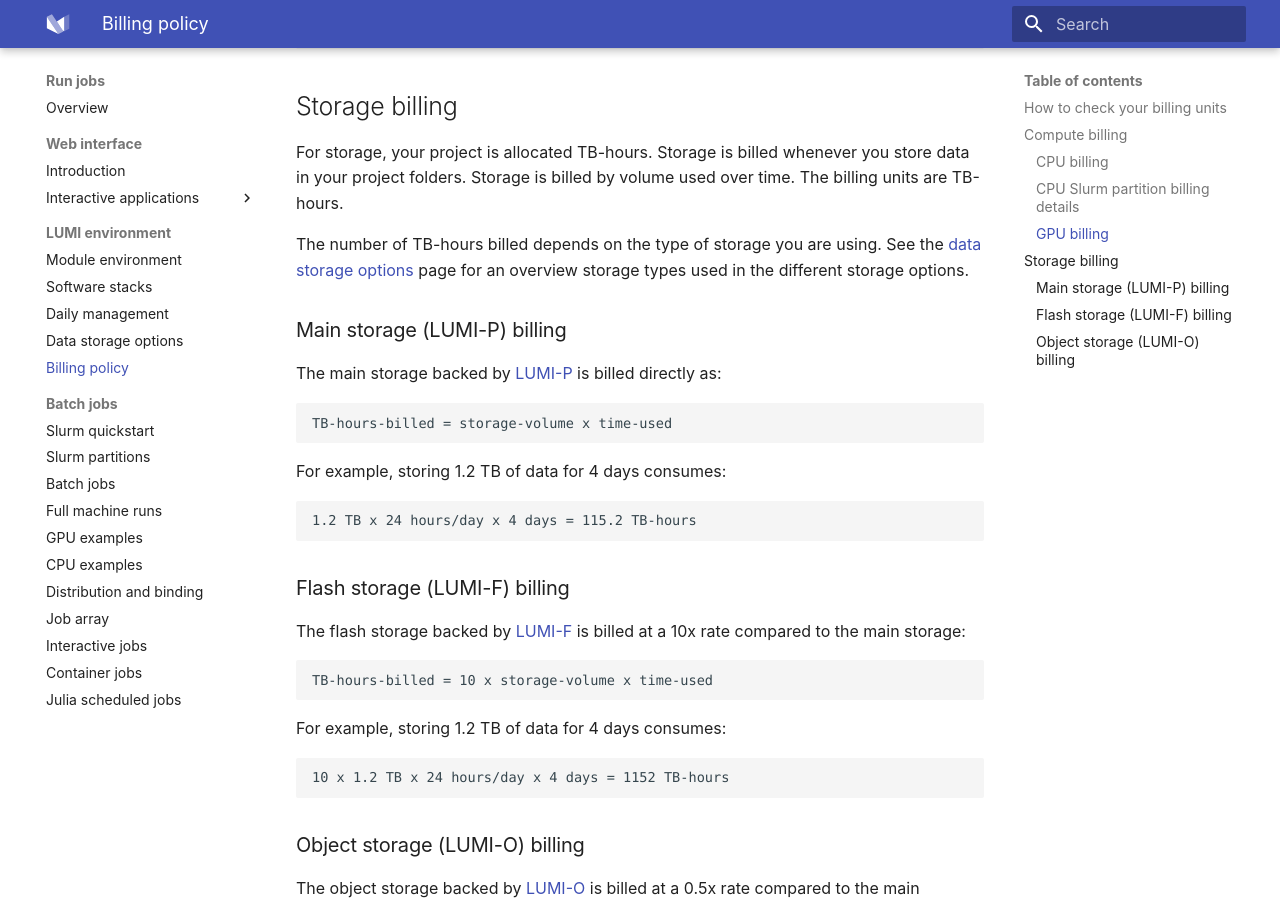
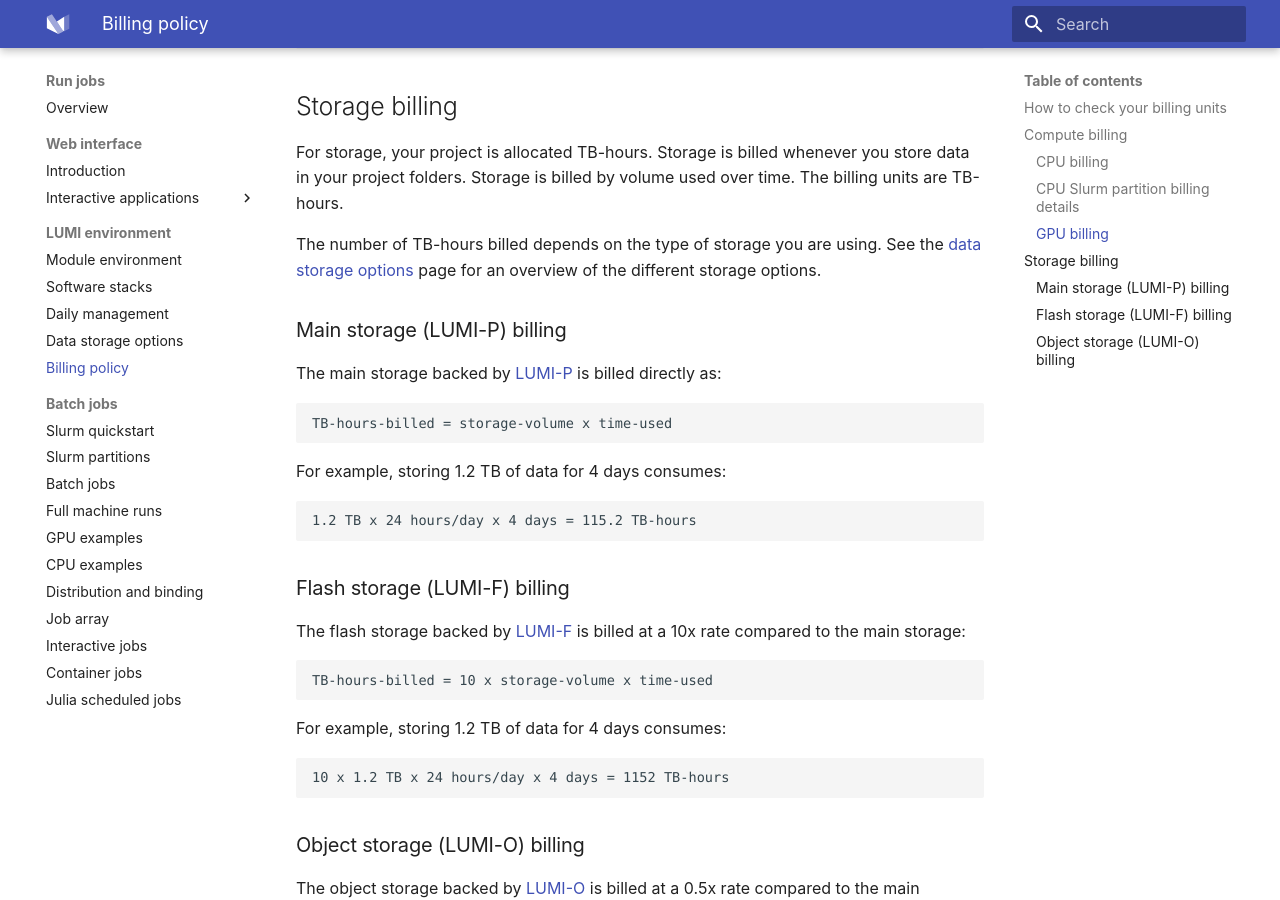
Before and after one commit to Lumi-supercomputer/lumi-userguide, an MkDocs documentation site: the page built from docs/runjobs/lumi_env/billing.md, in a window 1280 px wide and 900 px high, scrolled down 2898 px. Built offline with MkDocs 1.6.1 and Material for MkDocs 9.7.7, drawn with Linux system fonts in a browser that asks for light colours.

Commit message:
Apply suggestions from code review
Co-authored-by: Orian Louant <orian.louant@gmail.com>

```diff
--- a/docs/runjobs/lumi_env/billing.md
+++ b/docs/runjobs/lumi_env/billing.md
@@ -154,8 +154,7 @@
 The billing units are TB-hours.
 
 The number of TB-hours billed depends on the type of storage you are using. See
-the [data storage options][data-storage-options] page for an overview storage types
-used in the different storage options.
+the [data storage options][data-storage-options] page for an overview of the different storage options.
 
 ### Main storage (LUMI-P) billing
 
```
Also changed, not shown: docs/firststeps/loggingin.md (+1 -1 lines).
